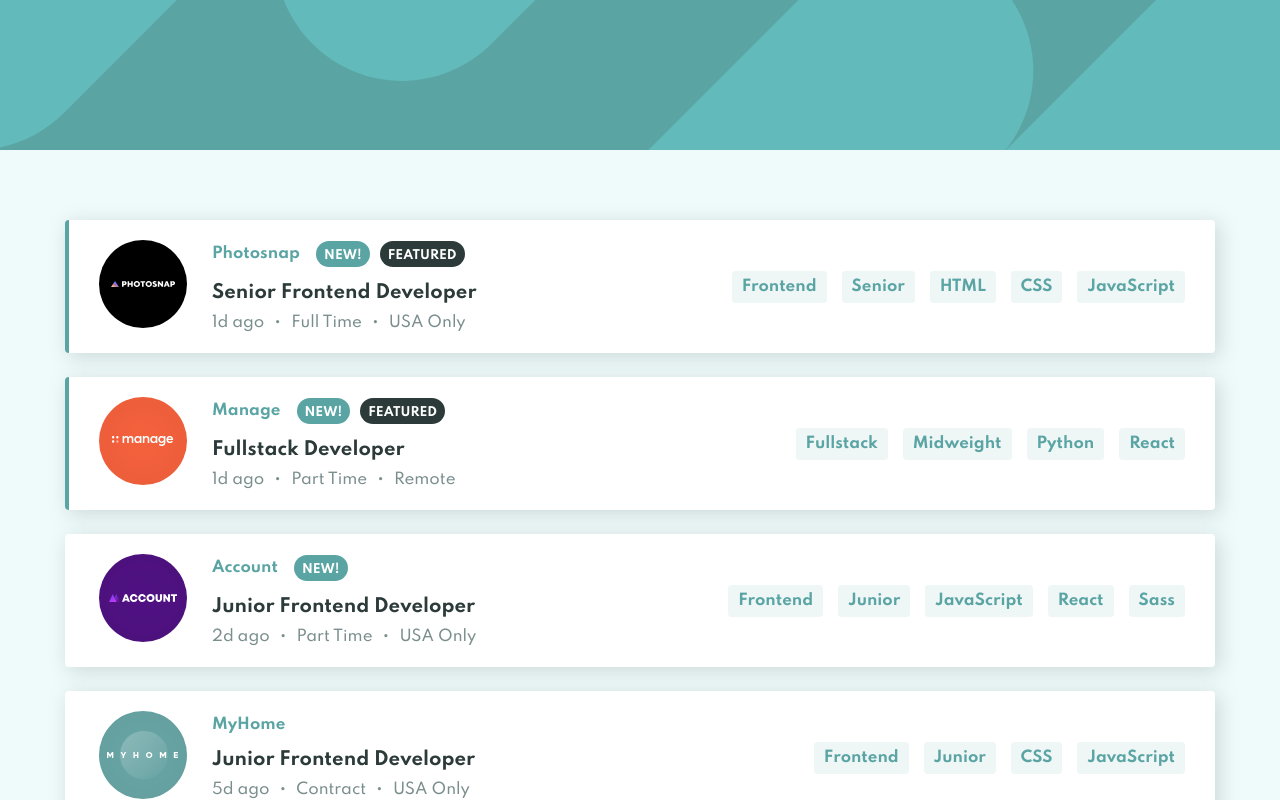
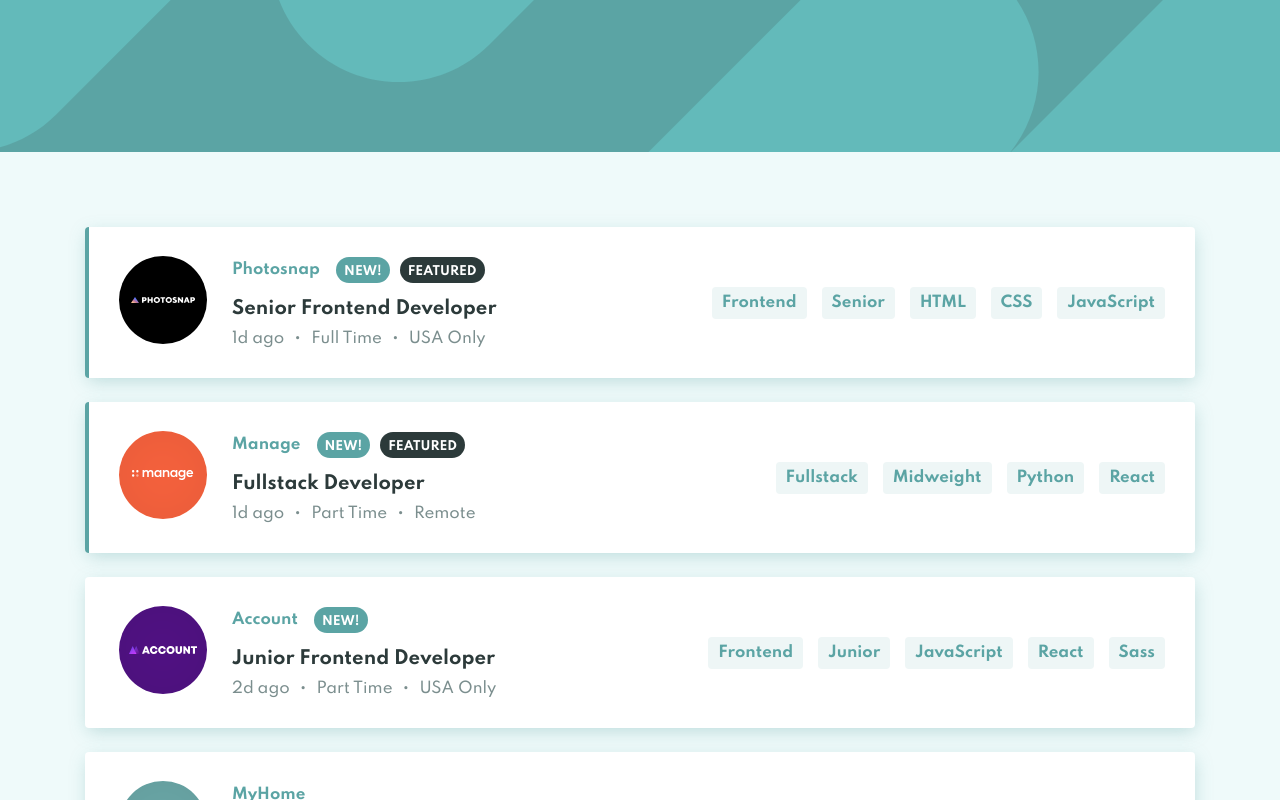
Before and after one commit to TomaszGa/react-job-listings, a React (Create React App) app: page / in a window 1280 px wide. Shown: the top 800 px of the page. Built offline with nearby package versions, Linux system fonts and the light colour scheme.

Commit message:
improve styling details to match design

```diff
--- a/src/scss/App.scss
+++ b/src/scss/App.scss
@@ -13,9 +13,9 @@
 
 $font-weight-bold: 700;
 
-$container-width: 1200px;
+$container-width: 1160px;
 
-$shadow: 4px 4px 20px transparentize($gray-cyan, 0.7);
+$shadow: 1px 5px 18px -2px transparentize($primary, 0.65);
 
 $breakpoint-mobile: 998px;
 
@@ -35,7 +35,7 @@
 }
 
 .header {
-  height: 150px;
+  height: 152px;
   background-color: $primary;
   background-image: url("../assets//ui/bg-header-desktop.svg");
   background-size: cover;
--- a/src/scss/components/_jobs.scss
+++ b/src/scss/components/_jobs.scss
@@ -1,7 +1,7 @@
 .jobs {
   width: $container-width;
   max-width: 100%;
-  margin: 70px auto 0 auto;
+  margin: 75px auto 0 auto;
   padding: 0 25px;
 }
 
@@ -11,7 +11,7 @@
   position: relative;
   align-items: center;
   background-color: $white;
-  padding: 20px 30px;
+  padding: 29px 30px;
   margin-bottom: 24px;
   border-left: 4px solid transparent;
   border-radius: 4px;
```
